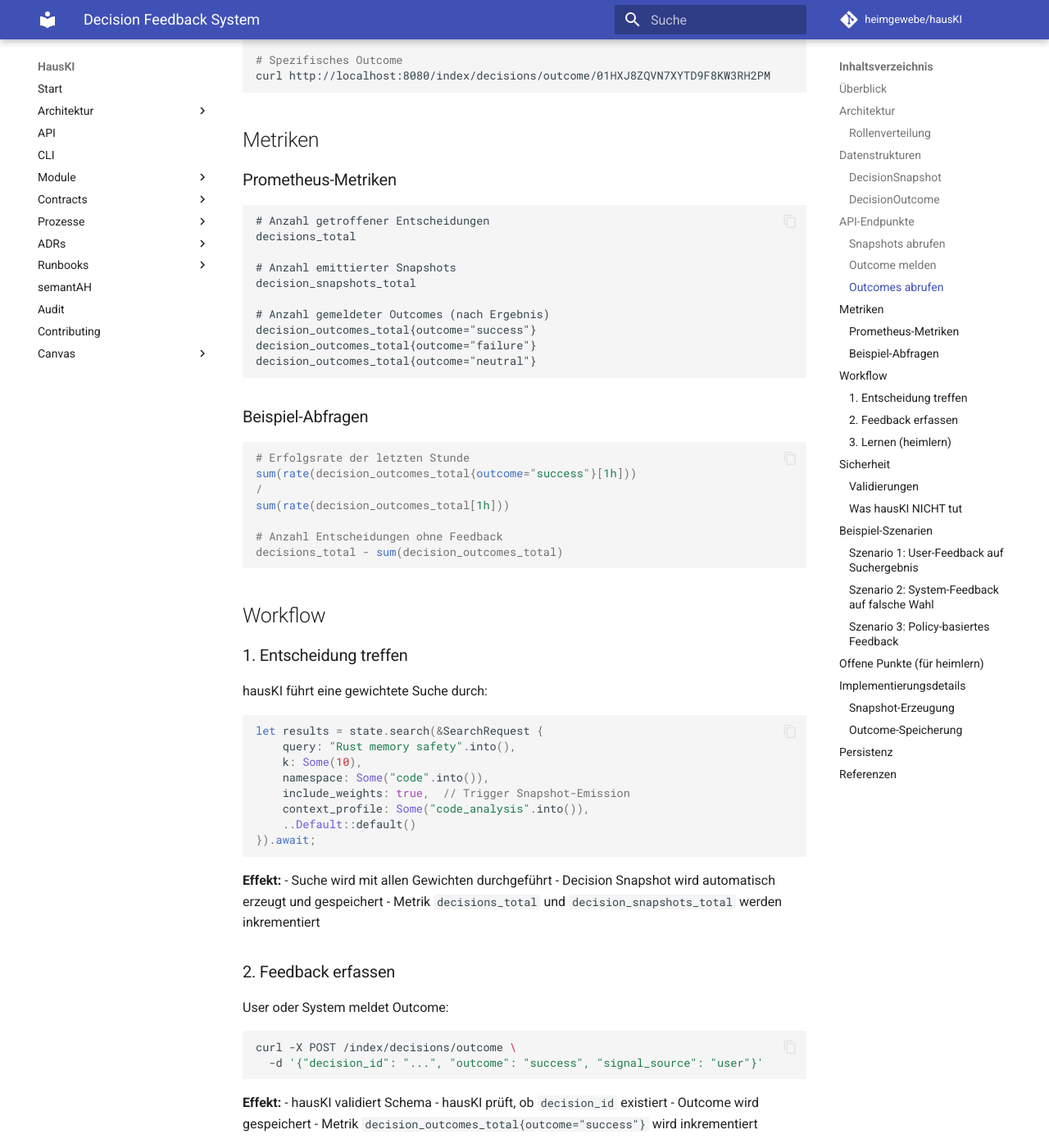
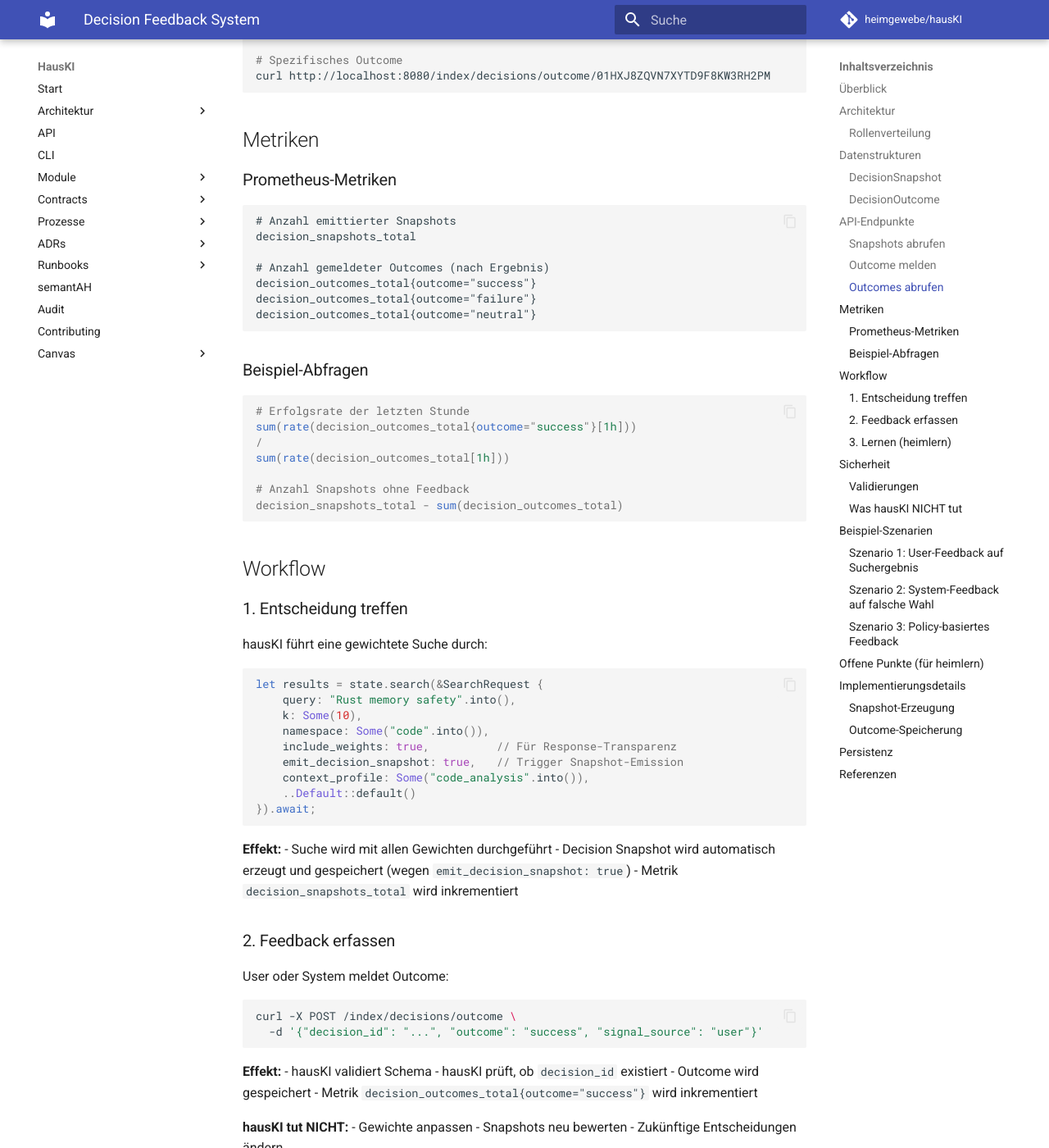
Before and after one commit to heimgewebe/hausKI, an MkDocs documentation site: the page built from docs/decision-feedback.md, in a window 1280 px wide and 1400 px high, scrolled down 3111 px. Shown: the whole window at 82% size. Built offline with MkDocs 1.6.1 and Material for MkDocs 9.7.7, drawn with Linux system fonts in a browser that asks for light colours; comment, search, counter and statistics services are not loaded; some of the changed text lies outside the part shown.

Commit message:
docs(indexd): fix documentation and demo to reflect emit_decision_snapshot semantics
Co-authored-by: alexdermohr <216529510+alexdermohr@users.noreply.github.com>

````diff
--- a/docs/decision-feedback.md
+++ b/docs/decision-feedback.md
@@ -149,9 +149,6 @@ curl http://localhost:8080/index/decisions/outcome/01HXJ8ZQVN7XYTD9F8KW3RH2PM
 ### Prometheus-Metriken
 
 ```
-# Anzahl getroffener Entscheidungen
-decisions_total
-
 # Anzahl emittierter Snapshots
 decision_snapshots_total
 
@@ -169,8 +166,8 @@ sum(rate(decision_outcomes_total{outcome="success"}[1h]))
 /
 sum(rate(decision_outcomes_total[1h]))
 
-# Anzahl Entscheidungen ohne Feedback
-decisions_total - sum(decision_outcomes_total)
+# Anzahl Snapshots ohne Feedback
+decision_snapshots_total - sum(decision_outcomes_total)
 ```
 
 ## Workflow
@@ -184,7 +181,8 @@ let results = state.search(&SearchRequest {
     query: "Rust memory safety".into(),
     k: Some(10),
     namespace: Some("code".into()),
-    include_weights: true,  // Trigger Snapshot-Emission
+    include_weights: true,          // Für Response-Transparenz
+    emit_decision_snapshot: true,   // Trigger Snapshot-Emission
     context_profile: Some("code_analysis".into()),
     ..Default::default()
 }).await;
@@ -192,8 +190,8 @@ let results = state.search(&SearchRequest {
 
 **Effekt:**
 - Suche wird mit allen Gewichten durchgeführt
-- Decision Snapshot wird automatisch erzeugt und gespeichert
-- Metrik `decisions_total` und `decision_snapshots_total` werden inkrementiert
+- Decision Snapshot wird automatisch erzeugt und gespeichert (wegen `emit_decision_snapshot: true`)
+- Metrik `decision_snapshots_total` wird inkrementiert
 
 ### 2. Feedback erfassen
 
````
Also changed, not shown: other parts of docs/decision-feedback.md (+0 -2 lines), 2 other files.
